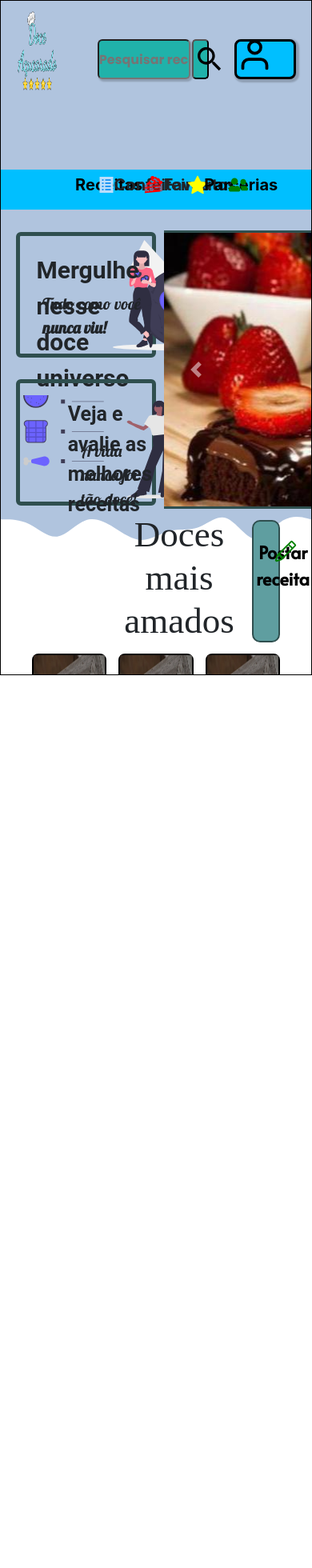
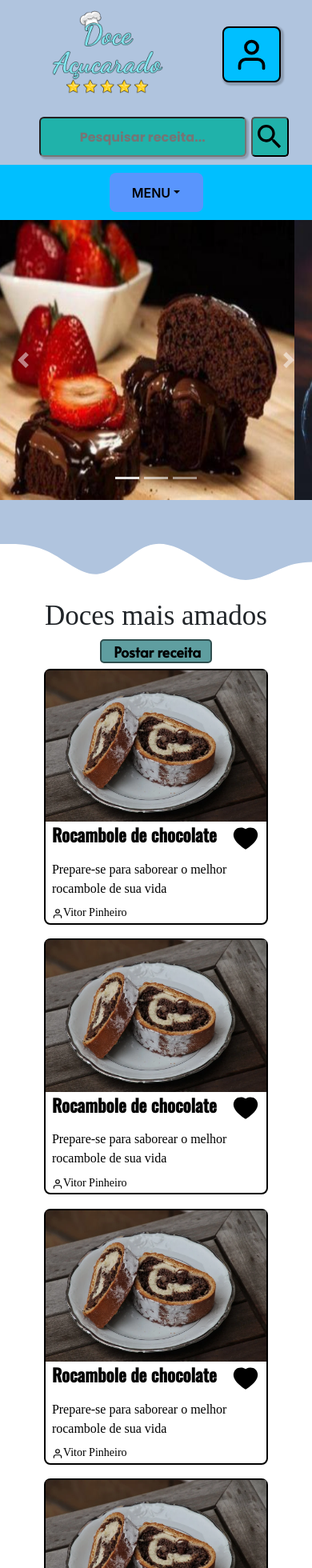
Before and after one commit to VitorPinheiro29/frontend-confeitaria, a React (Create React App) app: page / in a window 390 px wide. Shown: the top 1960 px of the page at 80% size. Before the commit the page ends 844 px from the top, so only its background shows below. Built offline with nearby package versions, Linux system fonts and the light colour scheme.

Commit message:
adding responsivity

```diff
--- a/package.json
+++ b/package.json
@@ -21,6 +21,7 @@
     "react-dropzone": "^11.0.2",
     "react-icons": "^3.11.0",
     "react-router-dom": "^5.2.0",
+    "react-safe": "^1.3.0",
     "react-scripts": "3.4.1",
     "styled-components": "^5.1.1",
     "usestate": "^1.1.3"
--- a/src/App.js
+++ b/src/App.js
@@ -1,5 +1,4 @@
 import React from 'react';
-import GlobalStyle from './assets/styles/global';
 import 'bootstrap/dist/css/bootstrap.min.css';
 
 import Routes from './routes';
--- a/src/components/CardRecipe/styles.css
+++ b/src/components/CardRecipe/styles.css
@@ -28,7 +28,7 @@
 
   height: 60%;
 }
-.recipe-title {
+.card-recipe .recipe-title {
   display: flex;
   justify-content: space-between;
 
@@ -38,7 +38,7 @@
 
   font-family: Oswald;
   font-weight: bold;
-  font-size: 24px;
+  font-size: 22px;
 }
 
 .card-recipe .card-image .size-card-image {
@@ -74,3 +74,26 @@
   font-family: Ubuntu;
   font-size: 14px;
 }
+
+@media screen and (min-width: 300px) and (max-width: 700px) {
+  .card-recipe {
+    display: flex;
+    flex-direction: column;
+    width: 80%;
+    height: 320px;
+
+    text-decoration: none;
+    color: black;
+
+    cursor: pointer;
+
+    border-radius: 8px;
+    border: 2px solid black;
+  }
+  .card-recipe + .card-recipe {
+    margin-top: 5%;
+  }
+  .card-recipe:hover {
+    border: 2px solid black;
+  }
+}
--- a/src/components/Footer/index.js
+++ b/src/components/Footer/index.js
@@ -55,7 +55,11 @@ const Footer = () => {
           </li>
         </div>
         <div className="footer-image-container">
-          <img src={footerImg} className="footer-image-size" />
+          <img
+            src={footerImg}
+            className="footer-image-size"
+            alt="Imagem do footer"
+          />
         </div>
         <div className="social-medias">
           <span className="title-medias">Nossas redes</span>
--- a/src/components/Footer/styles.css
+++ b/src/components/Footer/styles.css
@@ -1,6 +1,7 @@
 .footer-container {
   display: flex;
   flex-direction: column;
+  position: relative;
 
   width: 100vw;
 
@@ -134,3 +135,73 @@
   width: 100%;
   margin-top: 25%;
 }
+
+@media screen and (min-width: 300px) and (max-width: 700px) {
+  .footer-container .all-rights {
+    display: flex;
+    justify-content: center;
+
+    font-weight: bold;
+    font-size: 0.8rem;
+    color: black;
+    padding: 1%;
+
+    background-color: darkslategray;
+  }
+
+  .footer-container .details {
+    flex-direction: column;
+  }
+
+  .footer-container .details .about {
+    display: flex;
+    flex-direction: column;
+    justify-content: center;
+    width: 100%;
+    padding: 2%;
+  }
+
+  .footer-container .details .about .title-developers {
+    text-align: center;
+
+    font-size: 1.75rem;
+    color: black;
+    font-family: Alata;
+  }
+
+  .footer-container .details .social-medias {
+    display: flex;
+    flex-direction: column;
+    justify-content: center;
+    align-items: center;
+    width: 100%;
+    padding: 2%;
+  }
+
+  .footer-container .details .social-medias .title-medias {
+    margin-bottom: 3%;
+
+    font-size: 1.75rem;
+    color: black;
+    font-family: Alata;
+    font-style: inherit;
+  }
+
+  .footer-container .details .social-medias ul {
+    display: flex;
+    flex-direction: row;
+    justify-content: space-between;
+    align-items: center;
+    vertical-align: middle;
+
+    width: 40%;
+  }
+
+  .footer-container .details .social-medias .social-item + .social-item {
+    margin-top: 0%;
+  }
+
+  .footer-container .details .footer-image-container {
+    display: none;
+  }
+}
--- a/src/components/NavBar/index.js
+++ b/src/components/NavBar/index.js
@@ -1,5 +1,5 @@
 import React from 'react';
-import { Link, useHistory } from 'react-router-dom';
+import { Link } from 'react-router-dom';
 import { MdSearch } from 'react-icons/md';
 import { FiUser } from 'react-icons/fi';
 
@@ -14,7 +14,7 @@ const NavBar = ({ children }) => {
         <div className="title">
           <img src={logo} className="title-logo" alt="Logo Doce Açucarado" />
         </div>
-        <div className="search-bar-container">
+        <div className="search-bar-large-container">
           <input
             placeholder="Pesquisar receita..."
             className="search-bar"
@@ -31,6 +31,17 @@ const NavBar = ({ children }) => {
           </Link>
         </div>
       </nav>
+      <div className="small-bar-container">
+        <div className="search-bar-small-container">
+          <input
+            placeholder="Pesquisar receita..."
+            className="search-bar"
+          ></input>
+          <button className="search-icon">
+            <MdSearch size={40} color="black" />
+          </button>
+        </div>
+      </div>
     </div>
   );
 };
--- a/src/components/NavBar/styles.css
+++ b/src/components/NavBar/styles.css
@@ -1,5 +1,4 @@
 #bla {
-  height: 25vh;
   position: relative;
 
   z-index: 4;
@@ -32,20 +31,19 @@
 
 .navbar .title .title-logo {
   display: inline-block;
-  width: 100%;
+  width: 160px;
 }
 
-.navbar .search-bar-container {
+.navbar .search-bar-large-container {
   display: flex;
   flex-direction: row;
   justify-content: space-between;
   width: 45%;
-  padding-left: 5%;
   height: 50px;
   position: relative;
 }
 
-.navbar .search-bar-container .search-bar {
+.navbar .search-bar-large-container .search-bar {
   border-radius: 6px;
   width: 83%;
   height: 50px;
@@ -57,7 +55,7 @@
   box-shadow: 2px 2px 2px 1px rgba(0, 0, 0, 0.2);
 }
 
-.navbar .search-bar-container .search-icon {
+.navbar .search-bar-large-container .search-icon {
   width: 15%;
   background-color: #20b2aa;
   border-radius: 5px;
@@ -94,3 +92,116 @@
   font-weight: bold;
   text-decoration: none;
 }
+
+.small-bar-container {
+  display: none;
+  justify-content: center;
+  align-items: center;
+  height: 70px;
+}
+
+.small-bar-container .search-bar-small-container {
+  display: flex;
+  flex-direction: row;
+  justify-content: space-between;
+  width: 45%;
+  padding-left: 5%;
+  height: 50px;
+  position: relative;
+}
+
+.small-bar-container .search-bar-small-container .search-bar {
+  border-radius: 6px;
+  width: 83%;
+  height: 50px;
+  background-color: #20b2aa;
+  color: black;
+  font-weight: bold;
+  text-align: center;
+  box-sizing: border-box;
+  box-shadow: 2px 2px 2px 1px rgba(0, 0, 0, 0.2);
+}
+
+.small-bar-container .search-bar-small-container .search-icon {
+  width: 15%;
+  background-color: #20b2aa;
+  border-radius: 5px;
+}
+
+@media (max-width: 1100px) {
+  .navbar {
+    padding-left: 15%;
+    padding-right: 15%;
+  }
+
+  .navbar .myAccount {
+    width: 40%;
+    height: 50px;
+
+    border: 3px solid black;
+  }
+
+  .navbar .myAccount .userIcon {
+    display: inline-block;
+    margin-top: -9%;
+  }
+
+  .navbar .myAccount .loginAccount {
+  }
+
+  .small-bar-container {
+    display: flex;
+  }
+
+  .navbar .search-bar-large-container {
+    display: none;
+  }
+}
+
+@media screen and (min-width: 300px) and (max-width: 700px) {
+  .navbar {
+    padding-left: 15%;
+    padding-right: 10%;
+  }
+
+  .navbar .title {
+    width: 15%;
+    height: 110px;
+  }
+
+  .navbar .title .title-logo {
+    display: inline-block;
+    width: 150px;
+  }
+
+  .navbar .myAccount {
+    display: flex;
+    justify-content: center;
+    align-items: center;
+    width: 25%;
+    height: 70px;
+
+    border: 2px solid black;
+    box-sizing: none;
+  }
+
+  .navbar .myAccount .userIcon {
+    display: inline-block;
+    margin-top: 0%;
+  }
+
+  .navbar .myAccount .loginAccount {
+    display: none;
+  }
+
+  .navbar .search-bar-large-container {
+    display: none;
+  }
+  .small-bar-container {
+    display: flex;
+  }
+
+  .small-bar-container .search-bar-small-container {
+    width: 85%;
+  }
+}
--- a/src/pages/CreateRecipe/index.js
+++ b/src/pages/CreateRecipe/index.js
@@ -1,12 +1,10 @@
 import React, { useState } from 'react';
-import { Link, useHistory } from 'react-router-dom';
+import { useHistory } from 'react-router-dom';
 import { uniqueId } from 'lodash';
 import filesize from 'filesize';
 import api from '../../services/api.js';
 
 import './styles.css';
-
-import writeRecipe from '../../assets/write-recipe.svg';
 
 import Upload from '../../components/Uploads';
 import NavBar from '../../components/NavBar';
--- a/src/pages/Home/index.js
+++ b/src/pages/Home/index.js
@@ -1,24 +1,20 @@
 import React from 'react';
-import { MdSearch } from 'react-icons/md';
-import { FiUser } from 'react-icons/fi';
 import { FcViewDetails } from 'react-icons/fc';
 import { GiCakeSlice } from 'react-icons/gi';
 import { BsStarFill, BsPencil } from 'react-icons/bs';
 import { FaUserFriends } from 'react-icons/fa';
-import { AiFillHeart } from 'react-icons/ai';
-import { Link, useHistory } from 'react-router-dom';
+import { Link } from 'react-router-dom';
+import Dropdown from 'react-bootstrap/Dropdown';
+import ButtonGroup from 'react-bootstrap/ButtonGroup';
+import Button from 'react-bootstrap/Button';
 
 import Carousel from 'react-bootstrap/Carousel';
 
-import api from '../../services/api';
-
 import './styles.css';
-import rocambole from '../../assets/rocambole.webp';
 
 import cookie from '../../assets/cookie.svg';
 import available from '../../assets/available.svg';
 import wave from '../../assets/wave1.svg';
-import logo from '../../assets/logo.png';
 import slide1 from '../../assets/slide1.jpg';
 import slide2 from '../../assets/slide2.jpg';
 import slide3 from '../../assets/slide3.jpg';
@@ -33,6 +29,17 @@ import CardRecipe from '../../components/CardRecipe';
 
 const Home = () => {
   const userName = localStorage.getItem('userName');
+
+  const menuBtn = document.querySelector('menu-btn');
+  let menuOpen = false;
+
+  function openCloseMenu() {
+    if (!menuOpen) {
+      menuOpen = true;
+    } else {
+      menuOpen = false;
+    }
+  }
 
   return (
     <div id="page-home">
@@ -69,32 +76,37 @@ const Home = () => {
         </ul>
       </div>
 
+      <div className="menu-bar">
+        <Dropdown className="button-style">
+          <Dropdown.Toggle id="dropdown-basic" className="toggle-button">
+            Menu
+          </Dropdown.Toggle>
+
+          <Dropdown.Menu>
+            <Dropdown.Item href="#/action-1" className="menu-dropdown">
+              Receitas <FcViewDetails size={24} className="recipeIcon" />
+            </Dropdown.Item>
+            <Dropdown.Item href="#/action-2">
+              Confeiteiros{' '}
+              <GiCakeSlice size={24} color="red" className="cakeIcon" />
+            </Dropdown.Item>
+            <Dropdown.Item href="#/action-3">
+              Favoritos{' '}
+              <BsStarFill size={24} color="yellow" className="favoriteIcon" />
+            </Dropdown.Item>
+            <Dropdown.Item href="#/action-3">
+              Parcerias{' '}
+              <FaUserFriends
+                size={24}
+                color="green"
+                className="communityIcon"
+              />
+            </Dropdown.Item>
+          </Dropdown.Menu>
+        </Dropdown>
+      </div>
+
       <div className="thumb-content">
-        <div className="thumb-texts">
-          <div className="text-thumb">
-            <img
-              src={cookie}
-              className="image-welcome"
-              alt="Menina abraçada com um cookie"
-            />
-            <p className="welcome">Mergulhe nesse doce universo</p>
-            <p className="welcome-subtitle">
-              Tudo como você <strong>nunca viu!</strong>
-            </p>
-            {/*<img src={stars} /> */}
-          </div>
-
-          <div className="text-thumb2">
-            <img
-              src={available}
-              className="image-welcome"
-              alt="Pessoas escolhendo receitas"
-            />
-            <p className="welcome">Veja e avalie as melhores receitas</p>
-            <p className="welcome-subtitle">A vida nunca foi tão doce!</p>
-          </div>
-        </div>
-
         <div className="carousel-container">
           <div className="carouselPosition">
             <Carousel>
@@ -122,9 +134,33 @@ const Home = () => {
             </Carousel>
           </div>
         </div>
+        <div className="thumb-texts">
+          <div className="text-thumb">
+            <img
+              src={cookie}
+              className="image-welcome"
+              alt="Menina abraçada com um cookie"
+            />
+            <p className="welcome">Mergulhe nesse doce universo</p>
+            <p className="welcome-subtitle">
+              Tudo como você <strong>nunca viu!</strong>
+            </p>
+            {/*<img src={stars} /> */}
+          </div>
+
+          <div className="text-thumb2">
+            <img
+              src={available}
+              className="image-welcome"
+              alt="Pessoas escolhendo receitas"
+            />
+            <p className="welcome">Veja e avalie as melhores receitas</p>
+            <p className="welcome-subtitle">A vida nunca foi tão doce!</p>
+          </div>
+        </div>
       </div>
       <div>
-        <img src={wave} alt="Efeito de ondas" />
+        <img src={wave} alt="Efeito de ondas" className="wave-size" />
       </div>
 
       {/**Contâiner das receitas */}
--- a/src/pages/Home/styles.css
+++ b/src/pages/Home/styles.css
@@ -1,6 +1,5 @@
 #page-home {
-  height: 100vh;
-  border: 1px solid black;
+  height: 100%;
   position: relative;
 
   overflow-x: hidden;
@@ -71,36 +70,15 @@
   top: 10%;
 }
 
-#page-home .navbar .myAccount {
-  display: flex block;
-  background-color: #00bfff;
-
-  width: 22%;
-  height: 50px;
-
-  text-align: center;
-
-  border: 3px solid black;
-  border-radius: 8px;
-  box-sizing: border-box;
-  box-shadow: 2px 2px 2px 2px rgba(0, 0, 0, 0.2);
+#page-home .menu-bar {
+  display: none;
+  justify-content: center;
 }
 
-#page-home .navbar .myAccount .userIcon {
-  display: inline-block;
-  margin-top: -9%;
-}
-
-#page-home .navbar .myAccount .loginAccount {
-  display: inline-block;
-  margin-top: 4%;
-  margin-left: 3%;
-
-  font-family: Ubuntu;
-  font-size: 25px;
+#page-home .menu-bar .button-style {
   color: black;
-  font-weight: bold;
-  text-decoration: none;
+  font-style: Ubuntu;
+  width: 100%;
 }
 
 #page-home .thumb-content {
@@ -127,7 +105,7 @@
   width: 90%;
   height: 162px;
 
-  margin-left: 10%;
+  margin-right: 10%;
   margin-top: 28px;
 
   border: 5px solid darkslategray;
@@ -139,7 +117,7 @@
   position: relative;
   width: 90%;
   height: 162px;
-  margin-left: 10%;
+  margin-right: 10%;
   margin-top: 27px;
   border: 5px solid darkslategray;
   border-radius: 6px;
@@ -237,47 +215,6 @@
   font-size: 45px;
   margin-left: 30%;
 }
-
-/*#page-home .recipes-container .title-container .search-container{
-    display: flex;
-    flex-direction: row;
-
-    width: 23%;
-    height: 80%;
-
-    position: relative;
-    margin-top: 0.75%;
-    margin-right: 5%;
-
-    border: 1px solid black;
-}
-
-#page-home .recipes-container .title-container .search-container .search-bar{
-    display: flex;
-    position: absolute;
-
-    width: 100%;
-    height: 100%;
-
-    background-color: #5F9EA0;
-    color: black;
-
-    font-weight: bold;
-    text-align: center;
-
-    border-radius: 6px;
-    box-sizing: border-box;
-    box-shadow: 2px 2px 2px 2px rgba(0, 0, 0.2, 0.2);
-}
-
-#page-home .recipes-container .title-container  .search-container .search-icon {
-    position: absolute;
-
-    left: 2%;
-    top: 10%;
-}
-*/
-
 #page-home .recipes-container .title-container .post-container {
   display: flex;
   flex-direction: row;
@@ -329,3 +266,133 @@
   margin-top: 2%;
   margin-bottom: 3%;
 }
+
+@media screen and (min-width: 300px) and (max-width: 700px) {
+  #page-home .thumb-content {
+    width: 100%;
+    height: 380px;
+  }
+
+  #page-home .thumb-content .thumb-texts {
+    display: none;
+  }
+
+  #page-home .thumb-content .carousel-container {
+    width: 100%;
+    height: 400px;
+  }
+
+  #page-home .thumb-content .carouselPosition {
+    left: 0%;
+    top: 0%;
+  }
+
+  #page-home .thumb-content .carouselSlider {
+    border: none;
+    border-radius: 0;
+    width: 100%;
+    height: 350px;
+  }
+
+  .wave-size {
+    margin-top: -5px;
+    height: 150px;
+  }
+
+  #page-home .optionsBar {
+    display: none;
+  }
+
+  #page-home .menu-bar {
+    display: flex;
+    justify-content: center;
+    align-items: center;
+    background-color: #00bfff;
+  }
+
+  #page-home .menu-bar .button-style {
+    width: 30%;
+  }
+
+  #page-home .menu-bar .toggle-button {
+    border-radius: 8px;
+    color: black;
+    font-style: Ubuntu;
+    width: 100%;
+    margin-left: 0%;
+  }
+
+  #page-home .recipes-container {
+    display: flex;
+    justify-content: center;
+
+    width: 90%;
+    height: 100%;
+
+    margin-left: 5%;
+    margin-top: -15%;
+    margin-bottom: 10%;
+  }
+
+  #page-home .recipes-container .title-container {
+    display: flex;
+    flex-direction: column;
+    justify-content: space-between;
+  }
+
+  #page-home .recipes-container .title-container .title-style {
+    font-family: Ubuntu;
+    font-size: 35px;
+    margin-left: 0%;
+  }
+  #page-home .recipes-container .title-container .post-container {
+    display: flex;
+    justify-content: center;
+    align-items: center;
+    vertical-align: middle;
+    margin-top: 0%;
+
+    width: 40%;
+    height: 30px;
+    border: 1px solid black;
+
+    border: 2px solid darkslategray;
+    border-radius: 5px;
+    background-color: #5f9ea0;
+  }
+
+  #page-home .recipes-container .title-container .post-container:hover {
+    opacity: 0.9;
+    background-color: #588485;
+  }
+
+  #page-home .recipes-container .title-container .post-container .post-recipe {
+    position: absolute;
+    align-items: center;
+    vertical-align: middle;
+    top: 0%;
+
+    font-weight: bold;
+    font-size: 18px;
+    color: black;
+    text-decoration: none;
+
+    border-radius: 5px;
+  }
+
+  #page-home .recipes-container .title-container .post-container .pencilIcon {
+    display: none;
+  }
+
+  #page-home .recipes-container .grid-one {
+    display: flex;
+    flex-direction: column;
+    justify-content: center;
+    align-items: center;
+
+    width: 100%;
+
+    margin-top: 2%;
+    margin-bottom: 3%;
+  }
+}
--- a/src/pages/Login/index.js
+++ b/src/pages/Login/index.js
@@ -1,5 +1,4 @@
 import React, { useState } from 'react';
-import { FiLogIn } from 'react-icons/fi';
 import { Link, useHistory } from 'react-router-dom';
 import api from '../../services/api.js';
 
--- a/src/pages/Register/index.js
+++ b/src/pages/Register/index.js
@@ -1,6 +1,5 @@
 import React, { useState } from 'react';
 import { Link, useHistory } from 'react-router-dom';
-import ReactDOM from 'react-dom';
 import api from '../../services/api.js';
 
 import './styles.css';
```
Also changed, not shown: src/assets/tiradentes.jpg (added), 1 other file (tests, documents, lock files or other folders).
